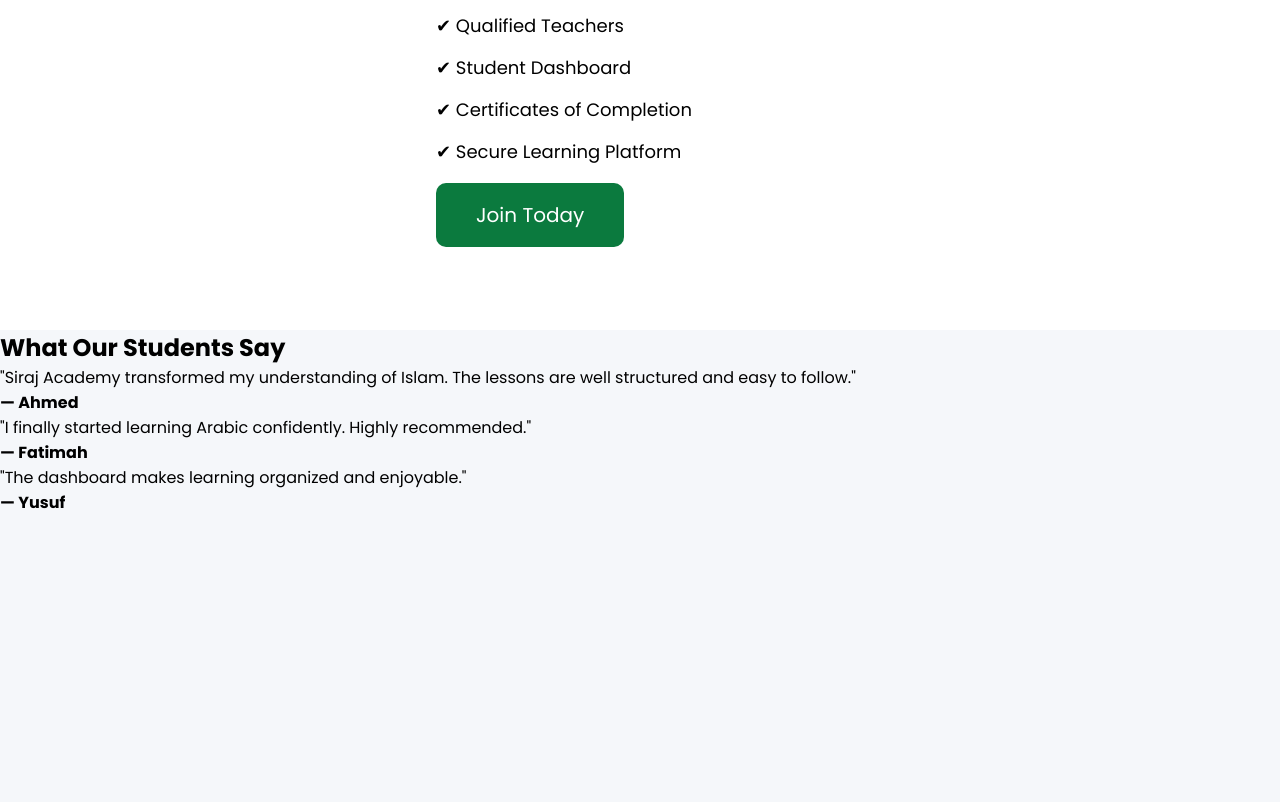
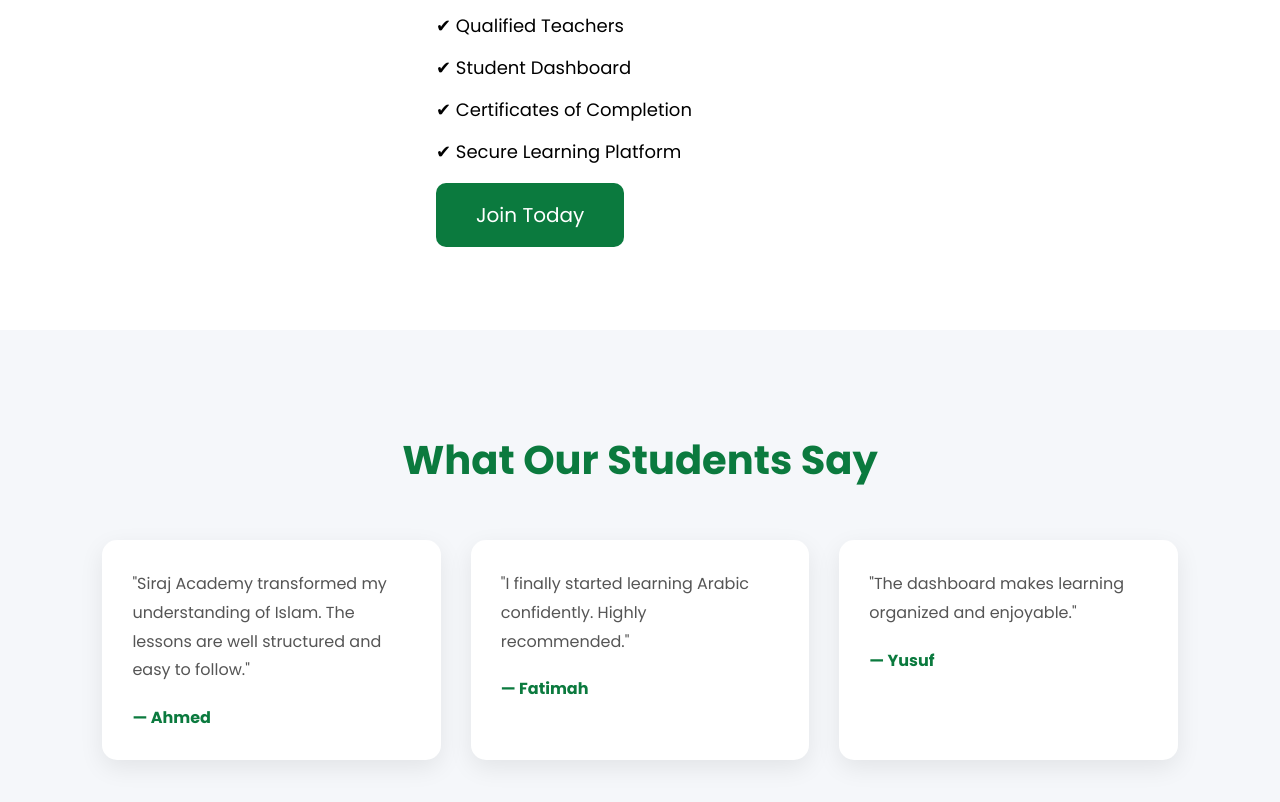
Before and after one commit to sirajulummahacademy763-ui/Siraj-academy-2.0, a plain HTML site: page index.html in a window 1280 px wide. Shown: the part 2140-2942 px from the top of the page. Before the commit the page ends 2655 px from the top, so only its background shows below. Drawn offline with Linux system fonts and the light colour scheme.

Commit message:
Update style.css

```diff
--- a/CSS/style.css
+++ b/CSS/style.css
@@ -318,3 +318,61 @@
 font-size:18px;
 
 }
+
+.testimonials{
+
+padding:100px 8%;
+
+background:#f5f7fa;
+
+}
+
+.testimonials h2{
+
+text-align:center;
+
+font-size:40px;
+
+color:#0b7a3e;
+
+margin-bottom:50px;
+
+}
+
+.testimonial-grid{
+
+display:grid;
+
+grid-template-columns:repeat(auto-fit,minmax(280px,1fr));
+
+gap:30px;
+
+}
+
+.testimonial{
+
+background:white;
+
+padding:30px;
+
+border-radius:15px;
+
+box-shadow:0 8px 25px rgba(0,0,0,.08);
+
+}
+
+.testimonial p{
+
+line-height:1.8;
+
+margin-bottom:20px;
+
+color:#555;
+
+}
+
+.testimonial h4{
+
+color:#0b7a3e;
+
+}
```
